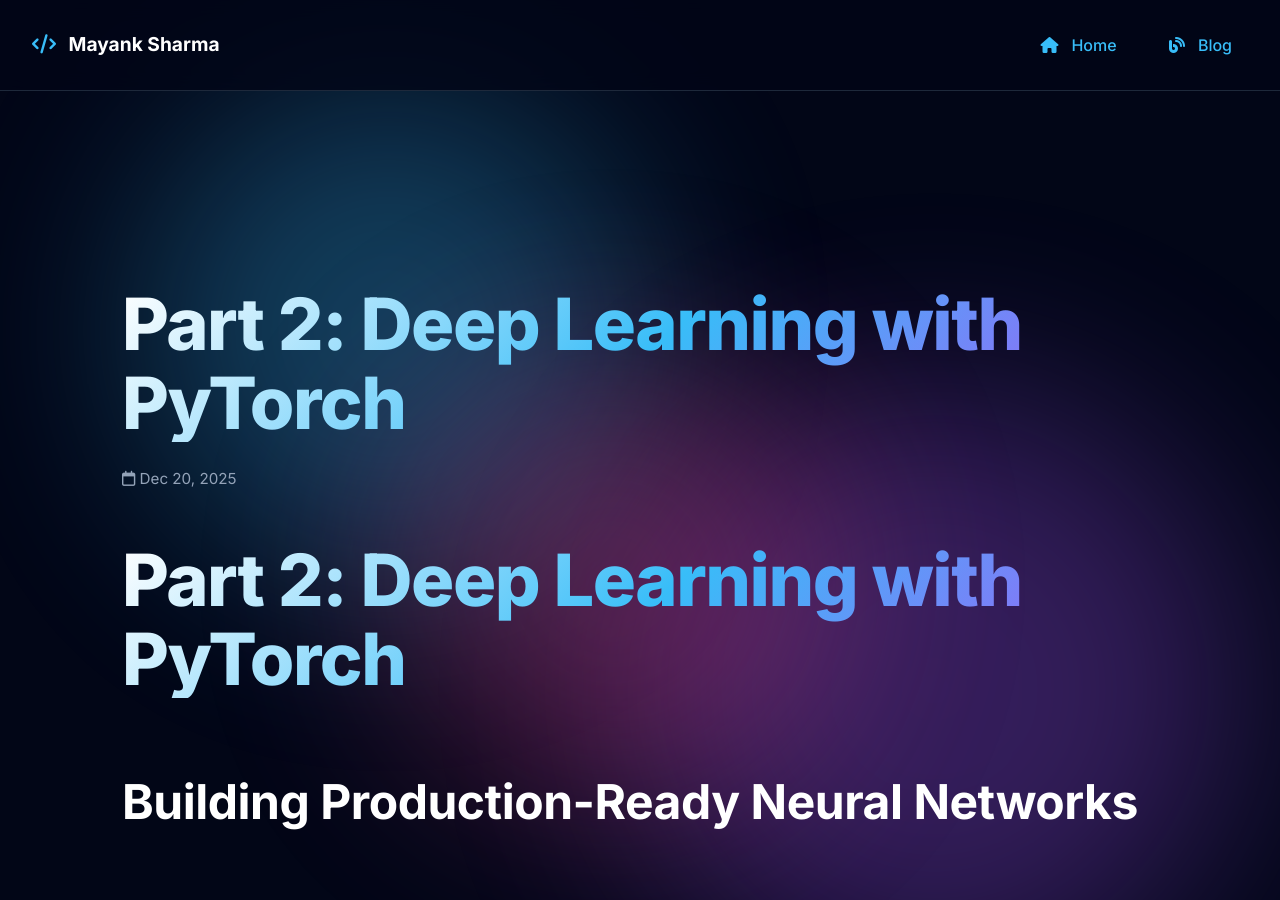
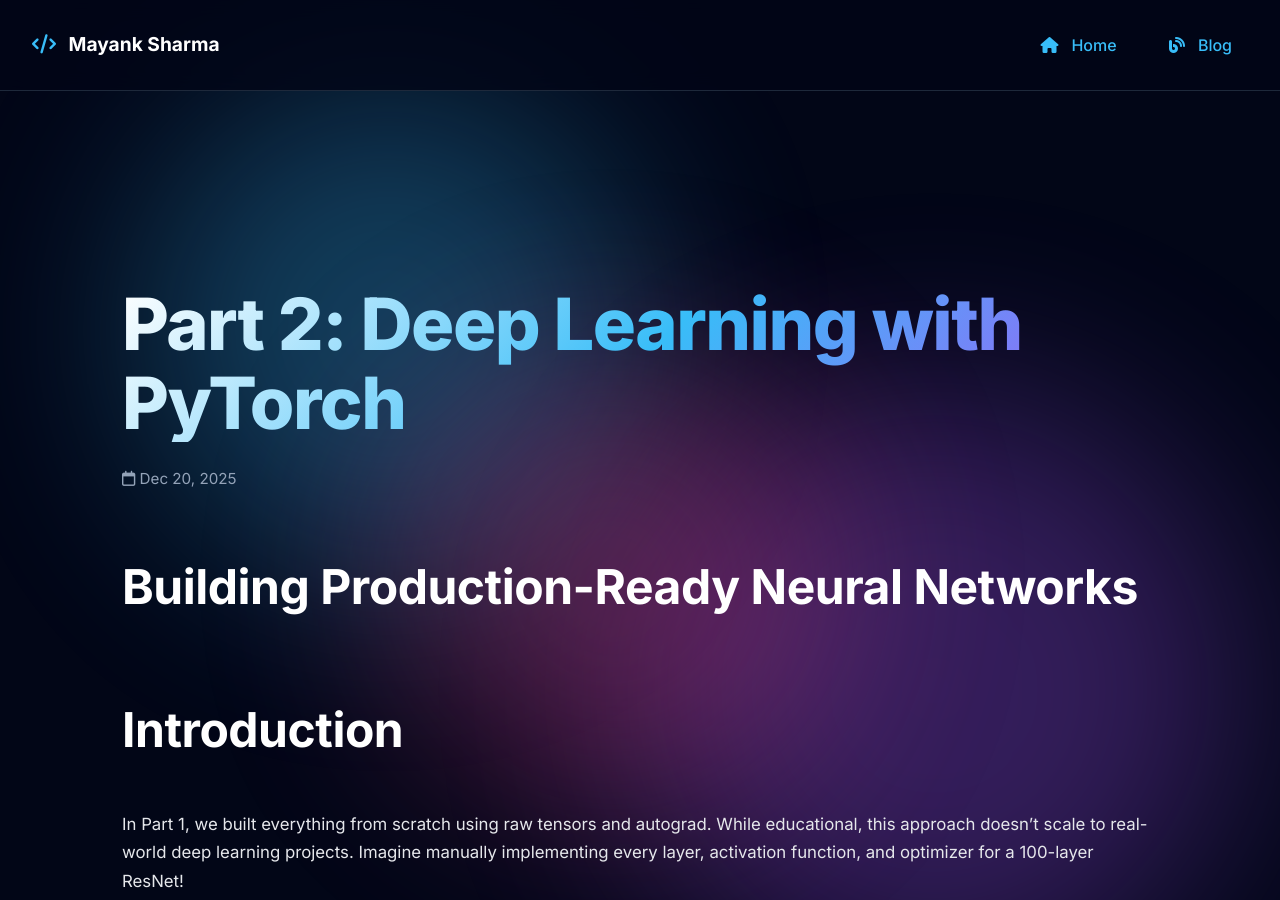
Before and after one commit to mayank1101/mayank1101.github.io, a Jekyll site: the page built from _posts/2025-12-20-pytorch-foundation-part2.md, in a window 1280 px wide and 900 px high. Built offline with Jekyll 4.4.1, drawn with Linux system fonts in a browser that asks for light colours.

Commit message:
fixed blog title issue

```diff
--- a/_posts/2025-12-20-pytorch-foundation-part2.md
+++ b/_posts/2025-12-20-pytorch-foundation-part2.md
@@ -4,7 +4,7 @@
 date: 2025-12-20
 ---
 
-# Part 2: Deep Learning with PyTorch
+<!-- # Part 2: Deep Learning with PyTorch -->
 
 ## Building Production-Ready Neural Networks
 
```
Also changed, not shown: _posts/2025-12-15-pytorch-foundation-part1.md (+1 -1 lines).
